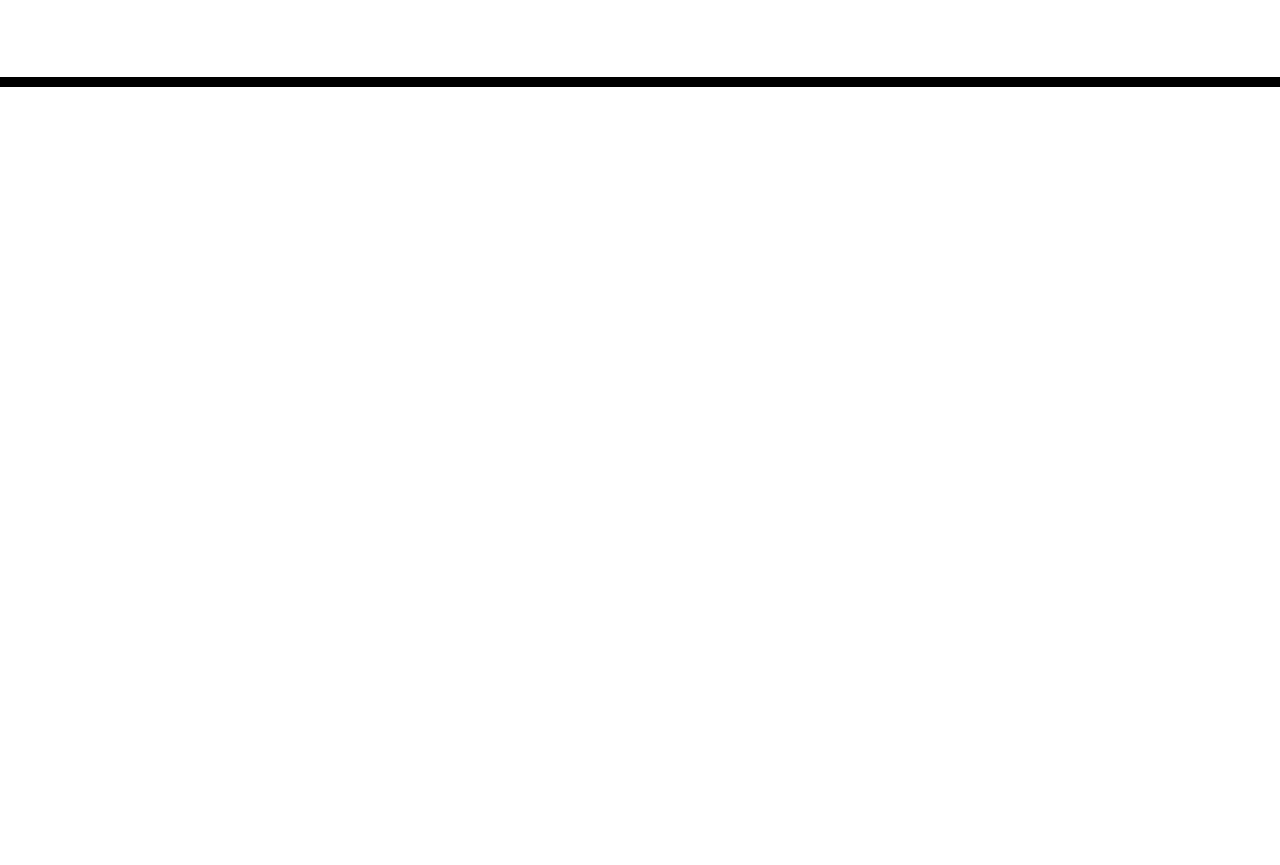
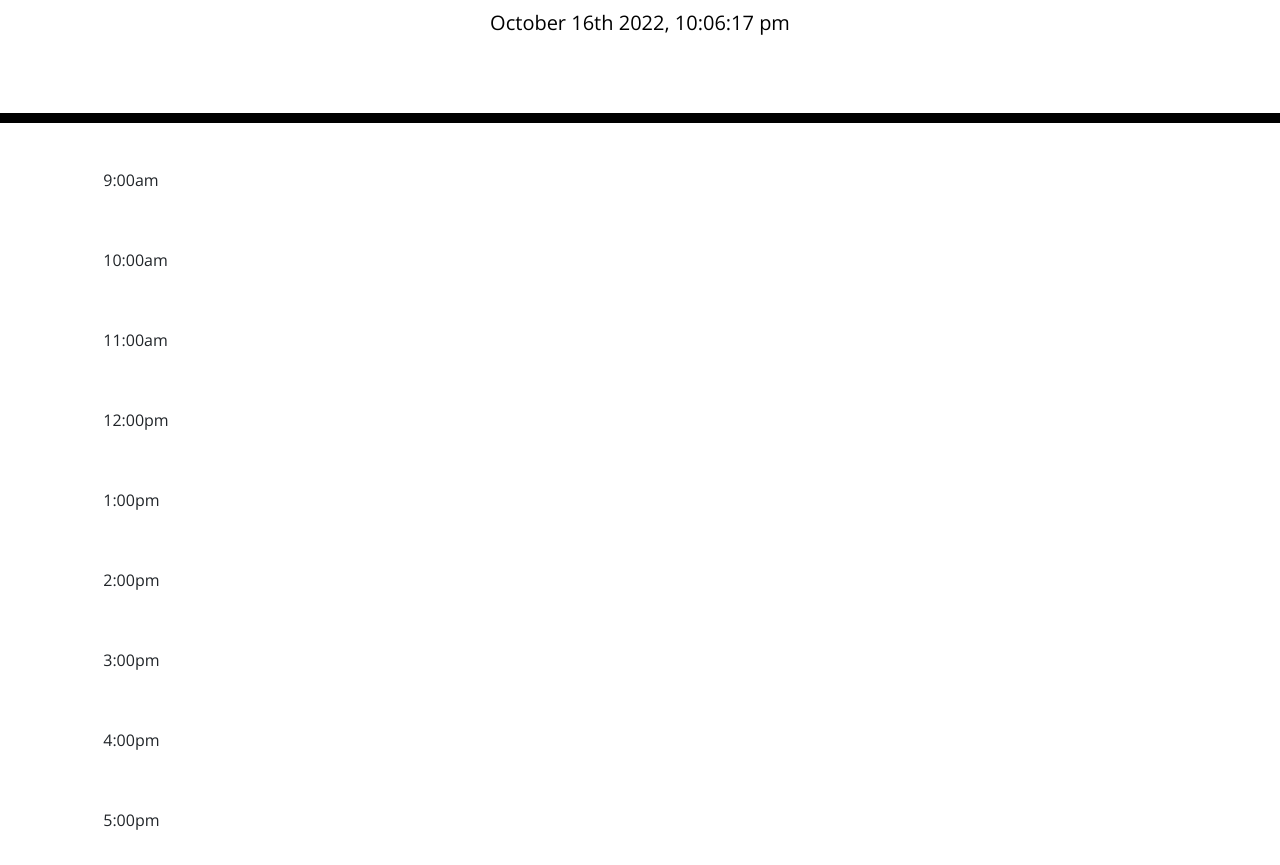
Before and after one commit to Roclock/schedule-planning, a plain HTML site: page Develop/index.html in a window 1280 px wide. Shown: the part 181-1046 px from the top of the page. Before the commit the page ends 800 px from the top, so only its background shows below. Drawn offline with nearby package versions, Linux system fonts and the light colour scheme.

Commit message:
Added divs for timeblocks

```diff
--- a/Develop/index.html
+++ b/Develop/index.html
@@ -17,7 +17,7 @@
     <link
       href="https://fonts.googleapis.com/css?family=Open+Sans&display=swap"
       rel="stylesheet"
-    />
+    /> <!-- These are fonts given-->
     <link rel="stylesheet" href="style.css" />
     <title>Work Day Scheduler</title>
   </head>
@@ -30,9 +30,38 @@
     </header>
     <div class="container">
       <!-- Timeblocks go here -->
+      <div id="9am" class="row time-block">
+        9:00am
+      </div>
+      <div id="10am" class="row time-block">
+        10:00am
+      </div>
+      <div id="11am" class="row time-block">
+        11:00am
+      </div>
+      <div id="12pm" class="row time-block">
+        12:00pm
+      </div>
+      <div id="1pm" class="row time-block">
+        1:00pm
+      </div>
+      <div id="2pm" class="row time-block">
+        2:00pm
+      </div>
+      <div id="3pm" class="row time-block">
+        3:00pm
+      </div>
+      <div id="4pm" class="row time-block">
+        4:00pm
+      </div>
+      <div id="5pm" class="row time-block">
+        5:00pm
+      </div>
+<!--Set up divs for time blocks, need to set up css for coloring, and add buttons.-->
     </div>
 
     <script src="https://cdnjs.cloudflare.com/ajax/libs/jquery/3.2.1/jquery.min.js"></script>
-    <script src="https://cdnjs.cloudflare.com/ajax/libs/moment.js/2.24.0/moment.min.js"></script>
+    <script src="https://cdnjs.cloudflare.com/ajax/libs/moment.js/2.24.0/moment.min.js"></script> <!--Moment.js is linker here-->
+    <script type="text/javascript" src="script.js" ></script> <!--Added javascript file-->
   </body>
 </html>
--- a/Develop/script.js
+++ b/Develop/script.js
@@ -0,0 +1,11 @@
+// displays current time
+// set items in local storage
+// load saved items from storage
+// get number of hours
+// use moment.js
+// loop time blocks
+var timedisplayEl = document.querySelector("#currentDay")
+setInterval(function()  {
+    timedisplayEl.textContent = moment().format('MMMM Do YYYY, h:mm:ss a');
+
+}, 1000); //Function to make time current at all times.
```
